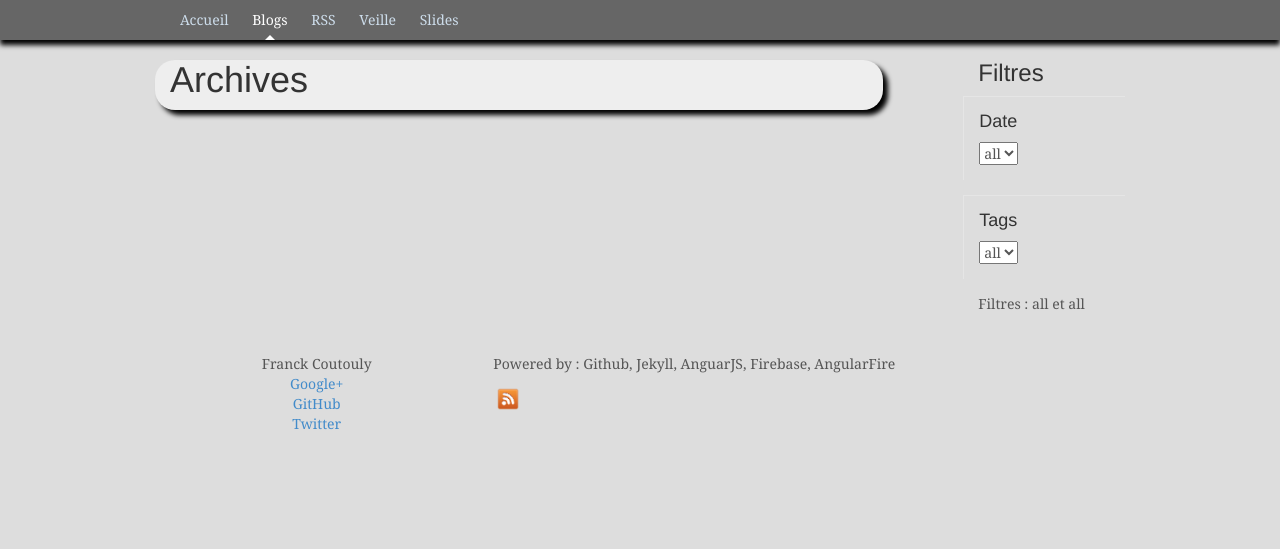
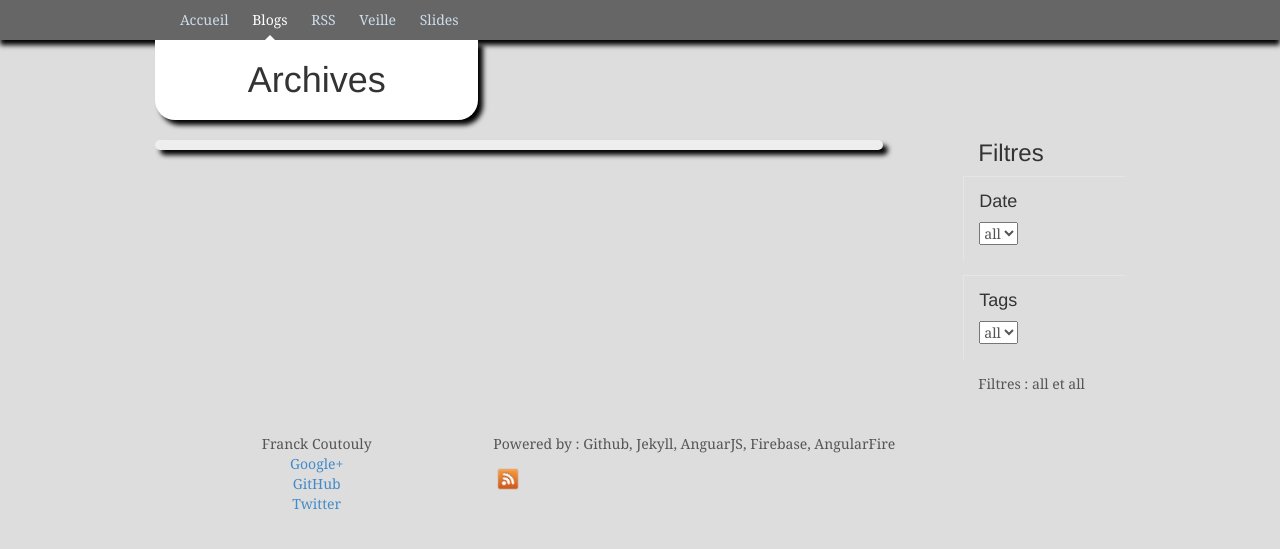
Before and after one commit to Towl/vtecl, a Jekyll site: the page built from blogs.html, in a window 1280 px wide. Shown: the top 549 px of the page. Built offline with Jekyll 4.4.1, drawn with Linux system fonts in a browser that asks for light colours; nearby versions of some CDN libraries; library files that are not in the unit come from our copies; Markdown is read by kramdown in place of the engine named in the settings.

Commit message:
some css fixes

```diff
--- a/_includes/navbar.html
+++ b/_includes/navbar.html
@@ -11,6 +11,7 @@
 			<a id="navVeille" class="blog-nav-item" href="{{site.baseurl}}/veille.html">Veille</a>
 			<a class="blog-nav-item" href="{{site.baseurl}}/presentation/index.html#/accueil">Slides</a>
 			<!--a id="navForum" class="blog-nav-item" href="{{site.baseurl}}/comment.html">Forum</a-->
+			<!--a id="navBiblio" class="blog-nav-item" href="{{site.baseurl}}/biblio.html">Bibli</a-->
 		</nav>
 	</div>
 </div>
--- a/blogs.html
+++ b/blogs.html
@@ -10,9 +10,13 @@ footer: true
 <!-- Début de l'index -->
 <!-- Utilisation d'AngularJS pour la construction de la liste des blogs archivés et filtrés -->
 <div class="container" data-ng-app="blogvtecl">
+	<div class="row">
+		<div class="col-sm-4 page-title">
+			<h1>Archives</h1>
+		</div>
+	</div>
 	<div class="row" data-ng-controller="IndexController">
 		<div class="col-sm-9 blog-main main-content">
-			<h1>Archives</h1>
 			<!-- Liste des archives filtrées -->
 			<ul class="posts">
 				<div data-ng-repeat="post in posts">
--- a/css/main.css
+++ b/css/main.css
@@ -87,6 +87,15 @@ h6, .h6 {
 
 }
 
+.page-title{
+	text-align:center;
+	padding-top:20px;
+	padding-bottom:10px;
+	background-color: white;
+	box-shadow: 5px 5px 5px #000000;
+	border-bottom-right-radius: 20px;
+	border-bottom-left-radius: 20px;
+}
 
 /*
  * Blog name and description
--- a/index.html
+++ b/index.html
@@ -7,7 +7,7 @@ scripts: ['navbar','googlebadge','googleanalytics']
 footer: true
 ---
 <div class="container">
-	<div class="row index-header">
+	<div class="row page-title">
 		<div class="col-sm-3 logo">
 			<a href="http://www.ec-lyon.fr"><img src="{{site.baseurl}}/data/images/logoecl.jpg" alt="Logo Ecole Centrale Lyon"/></a>
 		</div>
@@ -40,5 +40,5 @@ footer: true
 			<h4>Posts populaires</h4>
 			<em>Bientôt</em>
 		</div>
-	</div><!-- row --->
-</div><!-- container --->
+	</div><!-- row -->
+</div><!-- container -->
--- a/veille.html
+++ b/veille.html
@@ -7,7 +7,7 @@ script: ['navbar','googleanalytics']
 footer: true
 ---
 <div class="container">
-	<h2>Veille</h2>
+	<h2>Veille <em>En chantier</em></h2>
 	<ol class="list-unstyled">
 	  <li><a href="https://github.com/angular">GitHub</a></li>
 	  <li><a href="https://twitter.com/search?src=typd&q=fcTowl%20%23vtecl">Twitter</a></li>
```
Also changed, not shown: css/index.css (+0 -9 lines).
